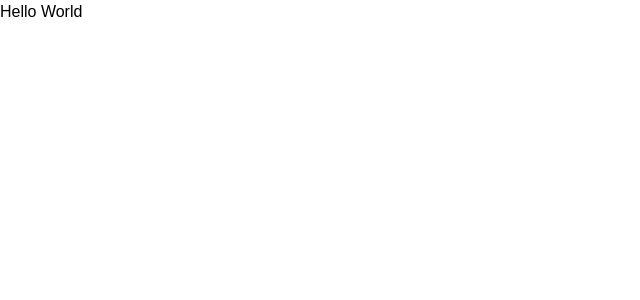
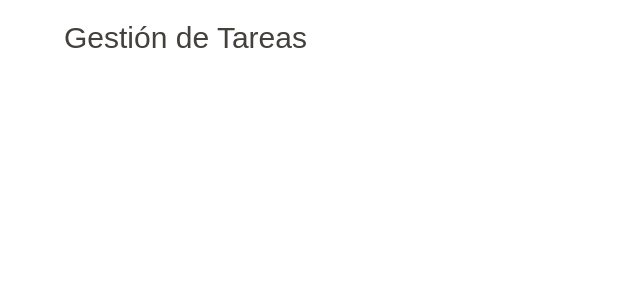
Before and after one commit to delgadociteriowa/carlosd-tasks, a Next.js app: page / in a window 1280 px wide. Shown: the top 300 px of the page, without its empty margins (0-640 px from the left). Built offline with nearby package versions, Linux system fonts and the light colour scheme.

Commit message:
feat: navigation base

```diff
--- a/src/app/page.tsx
+++ b/src/app/page.tsx
@@ -1,9 +1,10 @@
 import Image from "next/image";
+import HeroSection from "@/components/HeroSection";
 
 export default function Home() {
   return (
-    <div>
-      <h1>Hello World</h1>
-    </div>
+    <>
+      <HeroSection/>
+    </>
   );
 }
--- /dev/null
+++ b/src/components/HeroSection.tsx
@@ -0,0 +1,12 @@
+import Navigation from './Navigation';
+
+const HeroSection = () => {
+
+  return (
+    <header>
+      <Navigation/>
+    </header>
+  )
+};
+
+export default HeroSection;
--- /dev/null
+++ b/src/components/Navigation.tsx
@@ -0,0 +1,9 @@
+const Navigation = () => {
+  return (
+    <nav className="w-[90%] my-0 mx-auto max-w-[1200px] py-5 px-0 grid grid-cols-[max-content_max-content] justify-between">
+      <h1 className="mr-auto font-brand text-3xl text-stone-700 no-underline z-40">Gestión de Tareas</h1>
+    </nav>
+  );
+};
+
+export default Navigation;
```
Also changed, not shown: src/app/globals.css (line endings or trailing spaces).
